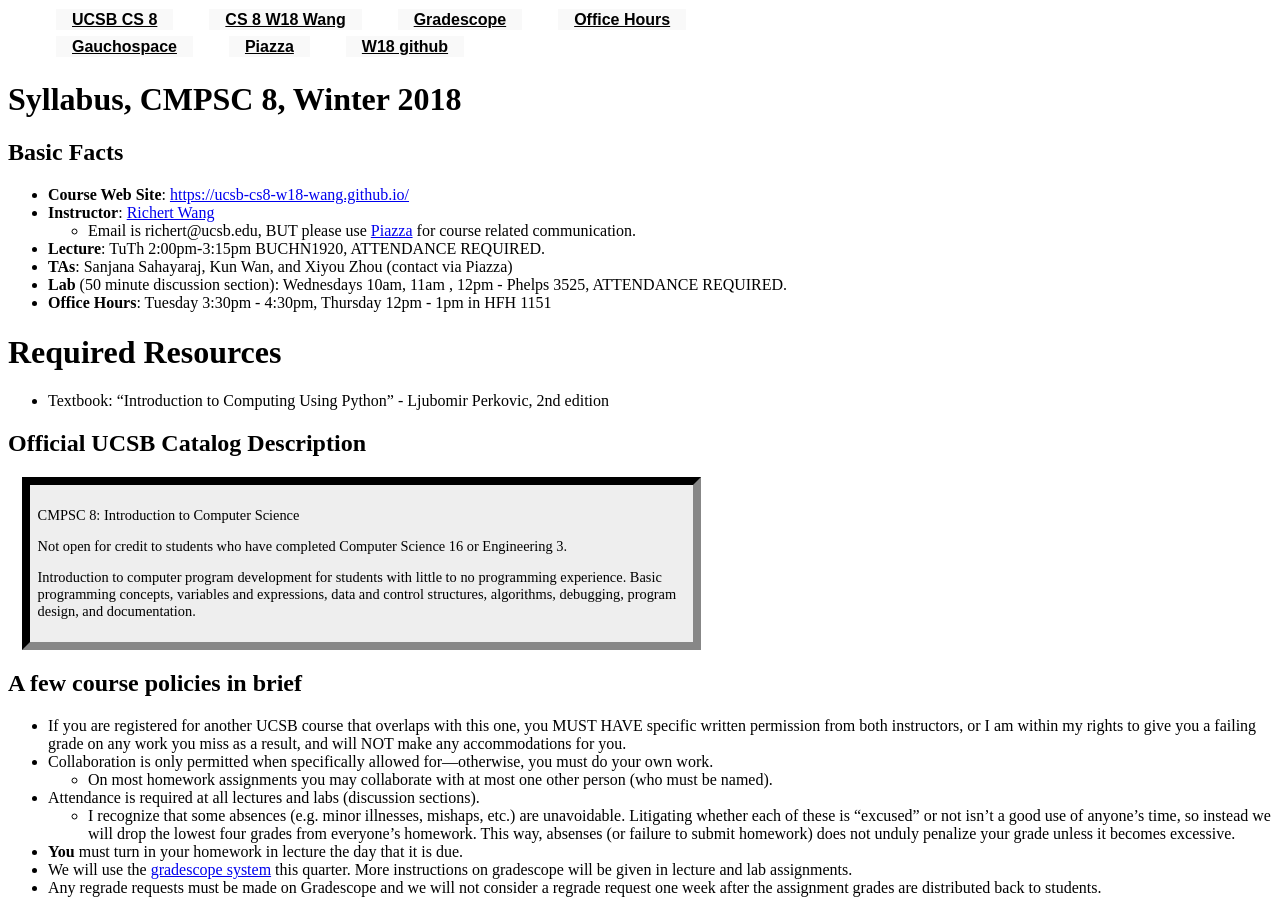
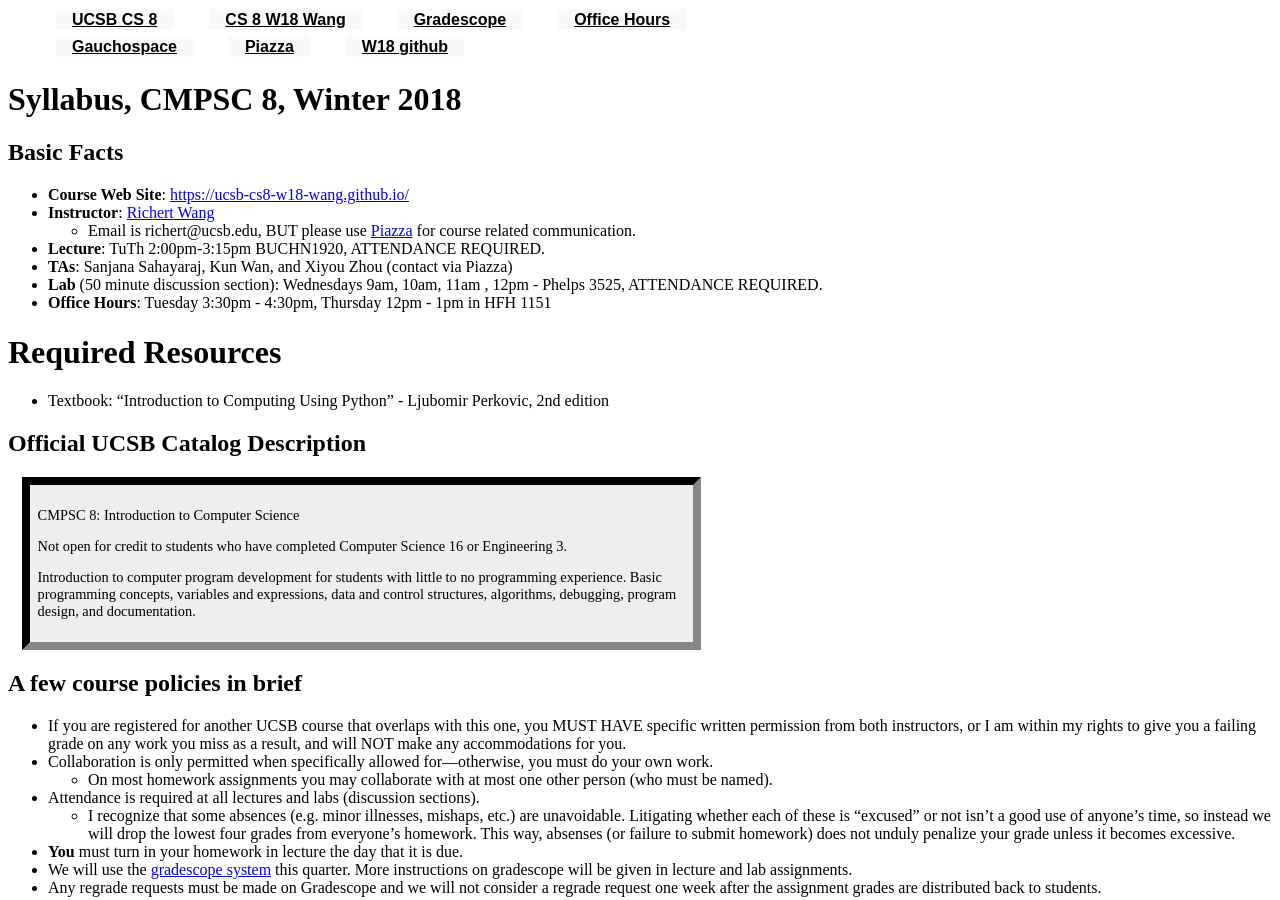
Before and after one commit to ucsb-cs8-w18-wang/ucsb-cs8-w18-wang.github.io, a Jekyll site: the page built from _info/syllabus.md, in a window 1280 px wide and 900 px high. Built offline with Jekyll 4.4.1, drawn with Linux system fonts in a browser that asks for light colours.

Commit message:
Adding 9am lab section time

```diff
--- a/_config.yml
+++ b/_config.yml
@@ -8,7 +8,7 @@ gradescope_class_url: https://gradescope.com/courses/14094
 ta_list: "Sanjana, Kun, and Xiyou"
 ta_list_full: "Sanjana Sahayaraj, Kun Wan, and Xiyou Zhou"
 mentors_list: "Natasha Lee, Sean Shelton, and Joel Bagan"
-discussion_section_times: "10am, 11am, or 12pm"
+discussion_section_times: "9am, 10am, 11am, or 12pm"
 
 github_url: https://github.com/ucsb-cs8-w18-wang/ucsb-cs8-w18-wang.github.io
 #mentor_url: https://ucsb-cs56-pconrad-mentors.github.io
--- a/_info/syllabus.md
+++ b/_info/syllabus.md
@@ -12,7 +12,7 @@ Basic Facts
    * Email is richert@ucsb.edu, BUT please use [Piazza](https://piazza.com/class/jc6t3qhjbc2pb) for course related communication.
 * **Lecture**: TuTh 2:00pm-3:15pm BUCHN1920, ATTENDANCE REQUIRED.
 * **TAs**:  {{site.ta_list_full}} (contact via Piazza)
-* **Lab** (50 minute discussion section): Wednesdays 10am, 11am , 12pm - Phelps 3525, ATTENDANCE REQUIRED.
+* **Lab** (50 minute discussion section): Wednesdays 9am, 10am, 11am , 12pm - Phelps 3525, ATTENDANCE REQUIRED.
 * **Office Hours**: Tuesday 3:30pm - 4:30pm, Thursday 12pm - 1pm in HFH 1151
 
 # Required Resources
```
